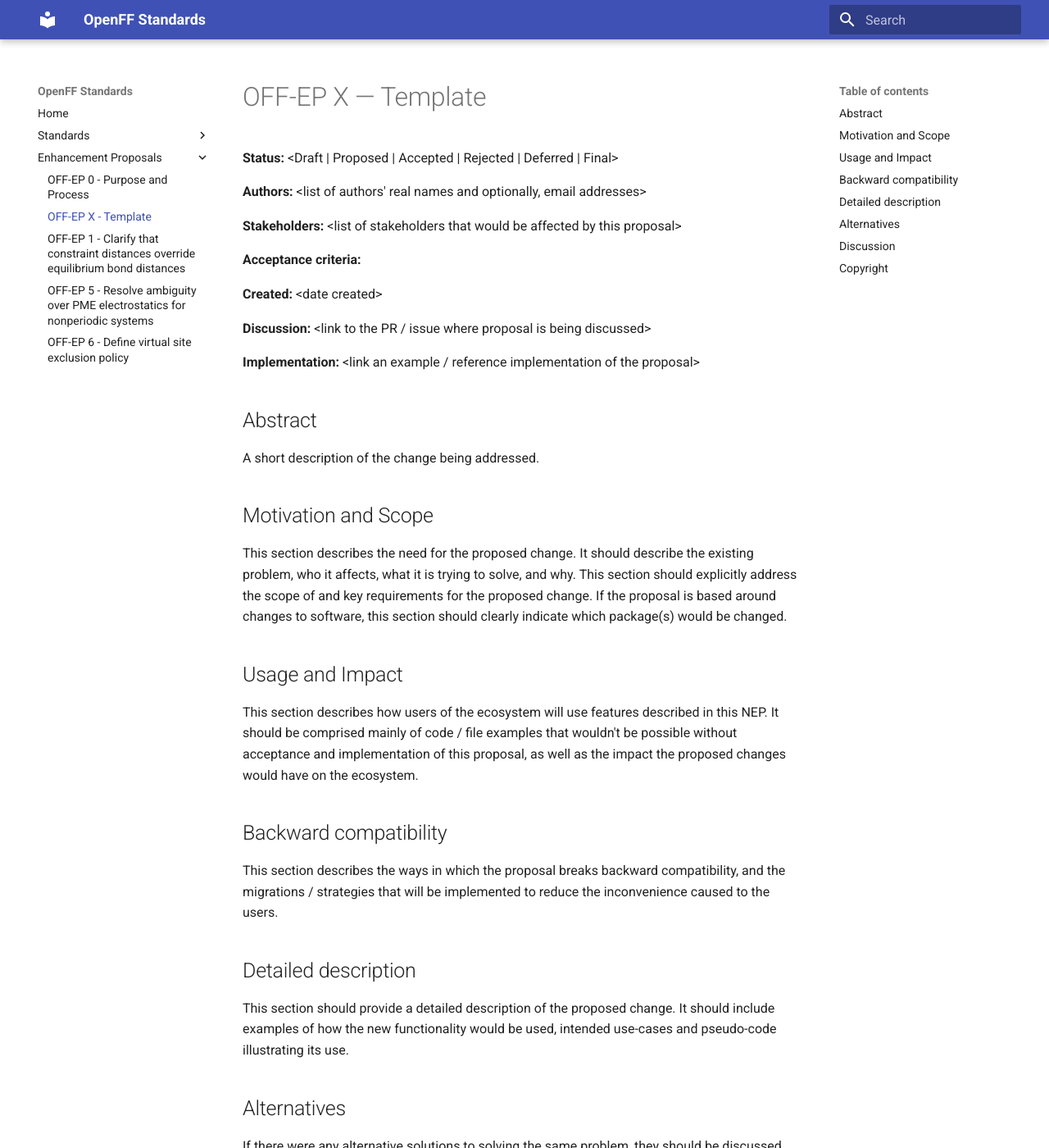
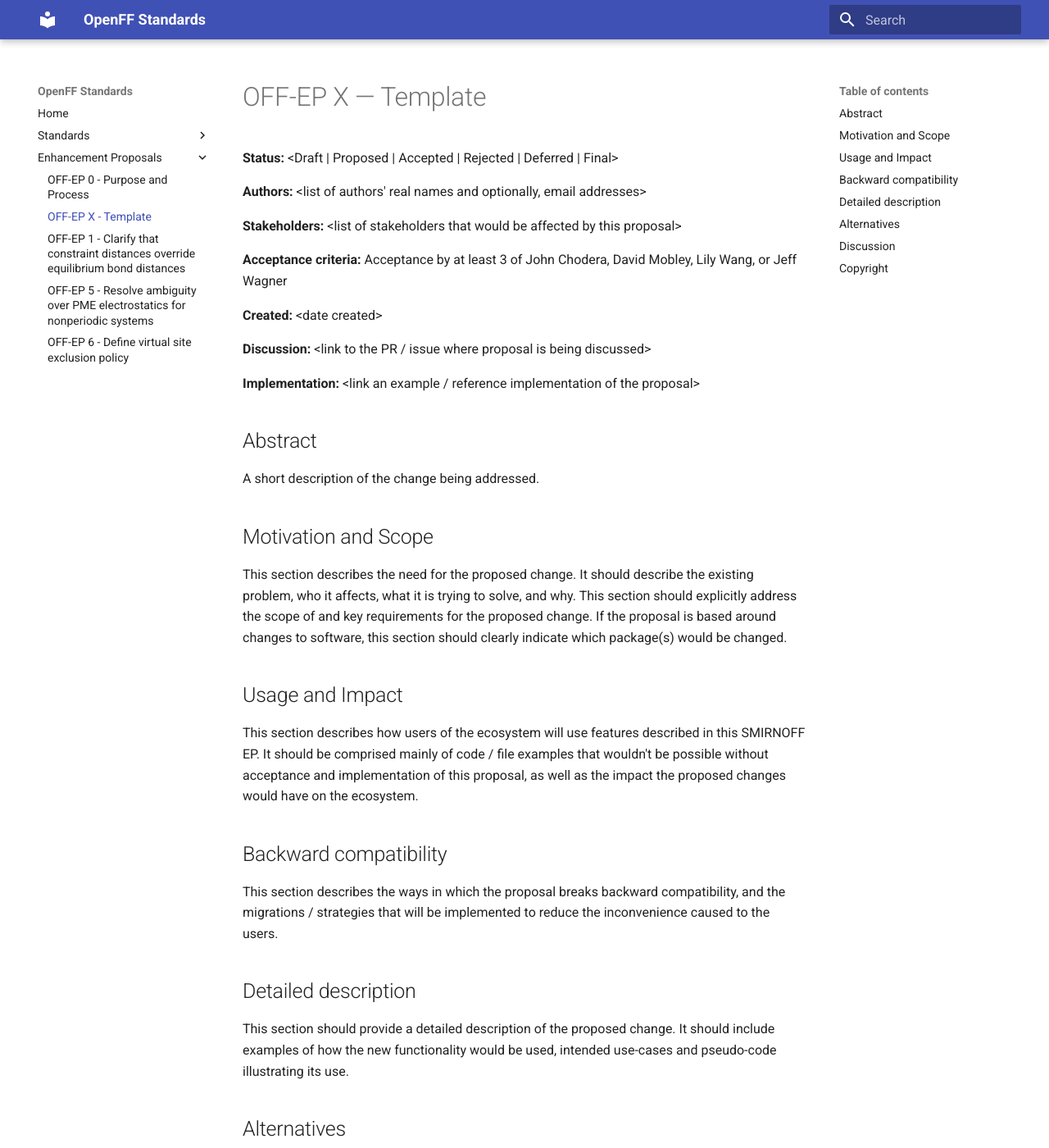
Before and after one commit to openforcefield/standards, an MkDocs documentation site: the page built from docs/enhancement-proposals/off-ep-template.md, in a window 1280 px wide and 1400 px high. Shown: the whole window at 82% size. Built offline with MkDocs 1.6.1 and Material for MkDocs 9.7.7, drawn with Linux system fonts in a browser that asks for light colours.

Commit message:
List current SMIRNOFF committee in EP template

```diff
--- a/docs/enhancement-proposals/off-ep-template.md
+++ b/docs/enhancement-proposals/off-ep-template.md
@@ -6,7 +6,7 @@
 
 **Stakeholders:** &lt;list of stakeholders that would be affected by this proposal>
 
-**Acceptance criteria:** <Unanimity>
+**Acceptance criteria:** Acceptance by at least 3 of John Chodera, David Mobley, Lily Wang, or Jeff Wagner
 
 **Created:** &lt;date created>
 
@@ -29,7 +29,7 @@ If the proposal is based around changes to software, this section should clearly
 ## Usage and Impact
 
 This section describes how users of the ecosystem will use features
-described in this NEP. It should be comprised mainly of code / file
+described in this SMIRNOFF EP. It should be comprised mainly of code / file
 examples that wouldn't  be possible without acceptance and implementation
 of this proposal, as well as the impact the proposed changes would have
 on the ecosystem.
```
